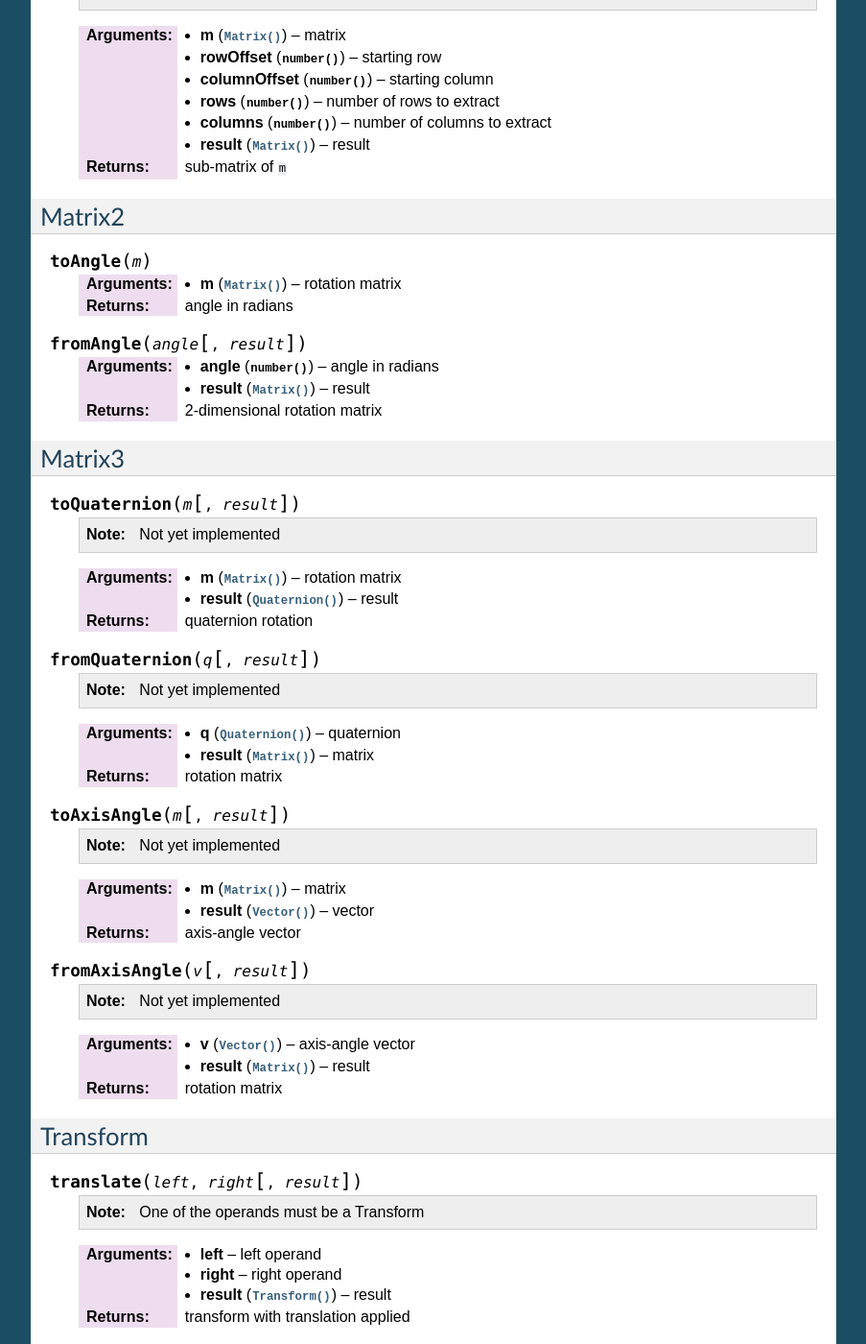
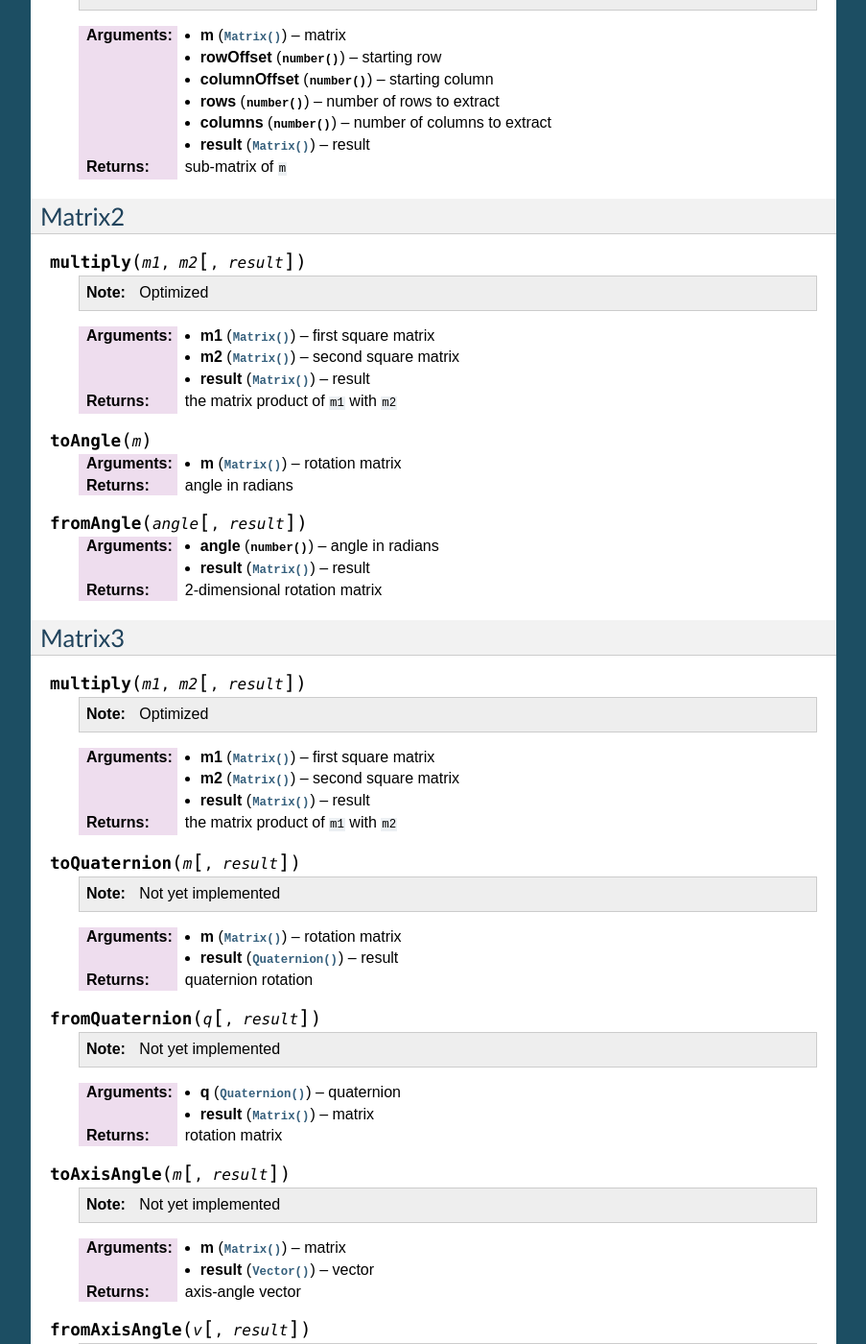
Before and after one commit to modeswitch/math, a Sphinx documentation site: the page built from docs/operations.rst, in a window 1280 px wide and 1400 px high, scrolled down 7083 px. Shown: the whole window at 96% size, without its empty margins (198-1101 px from the left). Built offline with Sphinx 7.4.7, drawn with Linux system fonts in a browser that asks for light colours; some of the changed text lies outside the part shown.

Commit message:
Added docs for optimized square matrix multiplication.

```diff
--- a/docs/operations.rst
+++ b/docs/operations.rst
@@ -340,7 +340,7 @@ Quaternion
 Matrix
 ------
 
-.. js:function:: multiply(m1, m2[, reuslt])
+.. js:function:: multiply(m1, m2[, result])
 
   :param Matrix m1: first matrix
   :param Matrix m2: second matrix
@@ -390,6 +390,15 @@ Matrix
 Matrix2
 -------
 
+.. js:function:: multiply(m1, m2[, result])
+
+  .. note:: Optimized
+
+  :param Matrix m1: first square matrix
+  :param Matrix m2: second square matrix
+  :param Matrix result: result
+  :returns: the matrix product of ``m1`` with ``m2``
+
 .. js:function:: toAngle(m)
 
   :param Matrix m: rotation matrix
@@ -403,6 +412,15 @@ Matrix2
 
 Matrix3
 -------
+
+.. js:function:: multiply(m1, m2[, result])
+
+  .. note:: Optimized
+
+  :param Matrix m1: first square matrix
+  :param Matrix m2: second square matrix
+  :param Matrix result: result
+  :returns: the matrix product of ``m1`` with ``m2``
 
 .. js:function:: toQuaternion(m[, result])
 
@@ -435,6 +453,18 @@ Matrix3
   :param Vector v: axis-angle vector
   :param Matrix result: result
   :returns: rotation matrix
+
+Matrix4
+-------
+
+.. js:function:: multiply(m1, m2[, result])
+
+  .. note:: Optimized
+
+  :param Matrix m1: first square matrix
+  :param Matrix m2: second square matrix
+  :param Matrix result: result
+  :returns: the matrix product of ``m1`` with ``m2``
 
 Transform
 ---------
```
Also changed, not shown: 8 other files.
